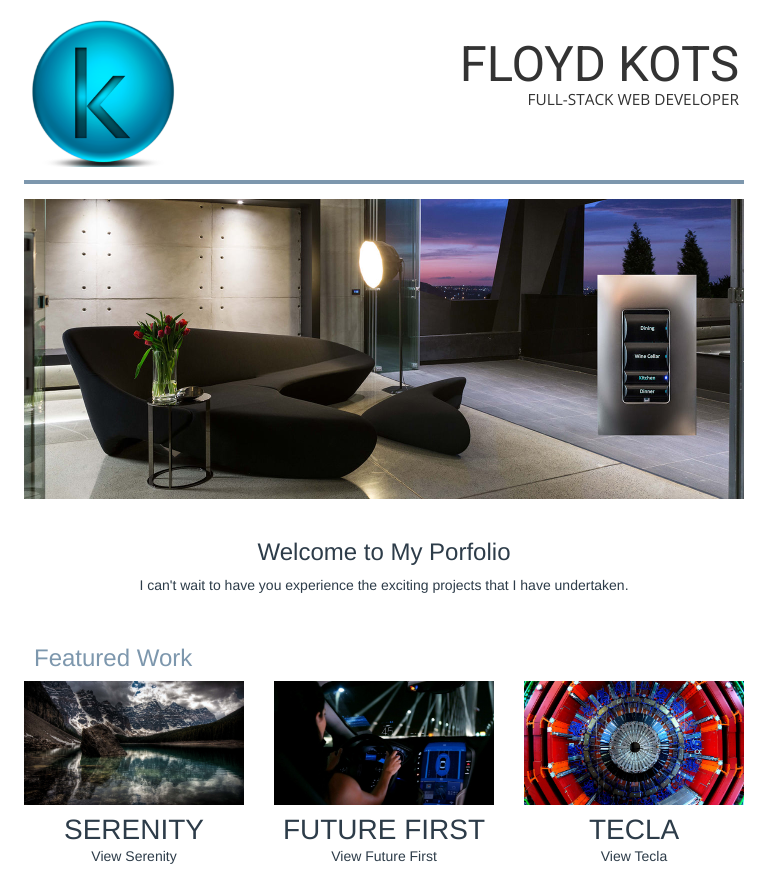
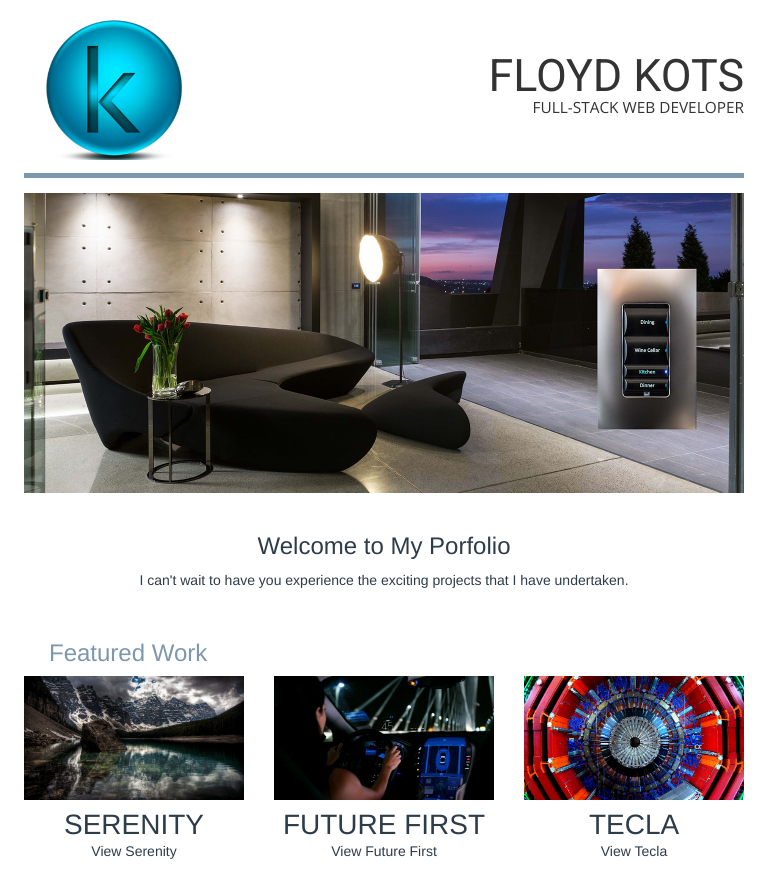
Before and after one commit to floydkots/build-a-portfolio, a plain HTML site: page index.html in a window 768 px wide. Drawn offline with nearby package versions, Linux system fonts and the light colour scheme.

Commit message:
fix: Considered my 2nd code Reviewer's recommendations and made the corrections
Got rid of a whole `.row` that simply encapsulated a <hr>. Also separated two style rules
with a blank line. I hope it passes the review :-)

```diff
--- a/css/styles.css
+++ b/css/styles.css
@@ -17,15 +17,14 @@
 .title {
     font-family: "Open Sans", sans-serif;
 }
+
 .logo-div {
     padding: 0;
     margin: 0;
 }
 
 .heading-rule {
-    border: solid 2px;
-    height: 0;
-    color: #7d97ad;
+    border-bottom: 5px solid #7d97ad;
     margin: 0 0 15px 0;
 }
 
@@ -69,7 +68,7 @@
 
     .name-title {
         margin: 8px 0 13px 0;
-        padding: 0 13px 0 0;
+        padding: 0 0 0 0;
     }
 
     .name {
@@ -94,12 +93,12 @@
     }
 
     .name-title {
-        margin: 23px 0 0 0;
-        padding: 0 20px 0 0;
+        margin: 0;
+        padding: 5% 0 0 0;
     }
 
     .name {
-        font-size: 3.5em;
+        font-size: 3.2em;
         margin: 15px 0 0 0;
         padding: 0;
     }
--- a/index.html
+++ b/index.html
@@ -1,7 +1,7 @@
 <!DOCTYPE html>
 <html lang="en">
     <head>
-        <meta charset="UTF-8">
+        <meta charset="utf-8">
         <meta http-equiv="x-ua-compatible" content="IE=edge">
         <meta name="viewport" content="width=device width, initial-scale=1">
         <title>My Portfolio | Floyd Kots</title>
@@ -18,7 +18,7 @@
 
     <body>
         <div class="container">
-            <header class="row">
+            <header class="row heading-rule">
                 <div class="logo-div col-xs-3">
                     <figure>
                         <picture>
@@ -36,12 +36,6 @@
                     <h3 class="title">FULL-STACK WEB DEVELOPER</h3>
                 </div>
             </header>
-
-            <div class="row">
-                <div class="col-xs-12">
-                    <hr class="heading-rule">
-                </div>
-            </div>
 
             <section class="landing row">
                 <div class="col-xs-12">
@@ -67,7 +61,9 @@
 
             <main class="featured">
                 <div class="featured-title row">
-                    <h3>Featured Work</h3>
+                    <div class="col-xs-12">
+                        <h3>Featured Work</h3>
+                    </div>
                 </div>
 
                 <div class="featured-work row">
```
